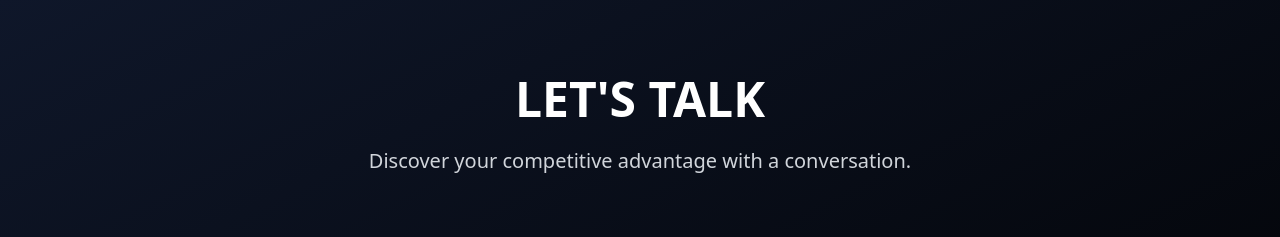
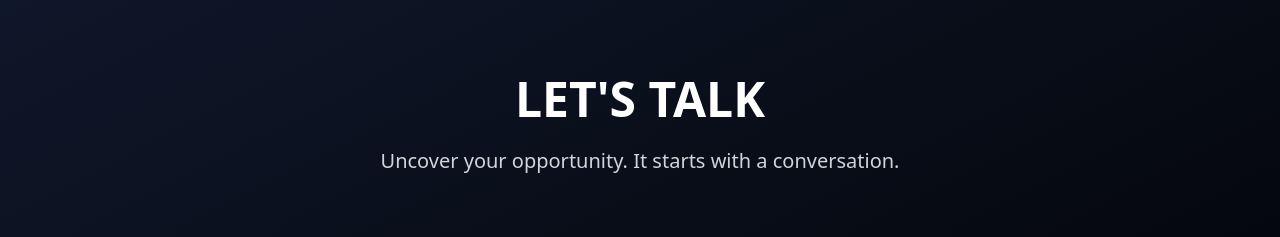
Before and after one commit to DomTSM718/simple-page-sender, a React (Vite) app: page / in a window 1280 px wide. Shown: the part 4006-4243 px from the top of the page. Built offline with nearby package versions, Linux system fonts and the light colour scheme.

Commit message:
Replace contact section text
Update the text below the "Let's Talk" heading in the contact section.

```diff
--- a/src/components/ContactSection.tsx
+++ b/src/components/ContactSection.tsx
@@ -56,7 +56,7 @@ const ContactSection = () => {
             LET'S TALK
           </h2>
           <p className="text-xl text-gray-300 max-w-2xl mx-auto">
-            Discover your competitive advantage with a conversation.
+            Uncover your opportunity. It starts with a conversation.
           </p>
         </div>
 
```
